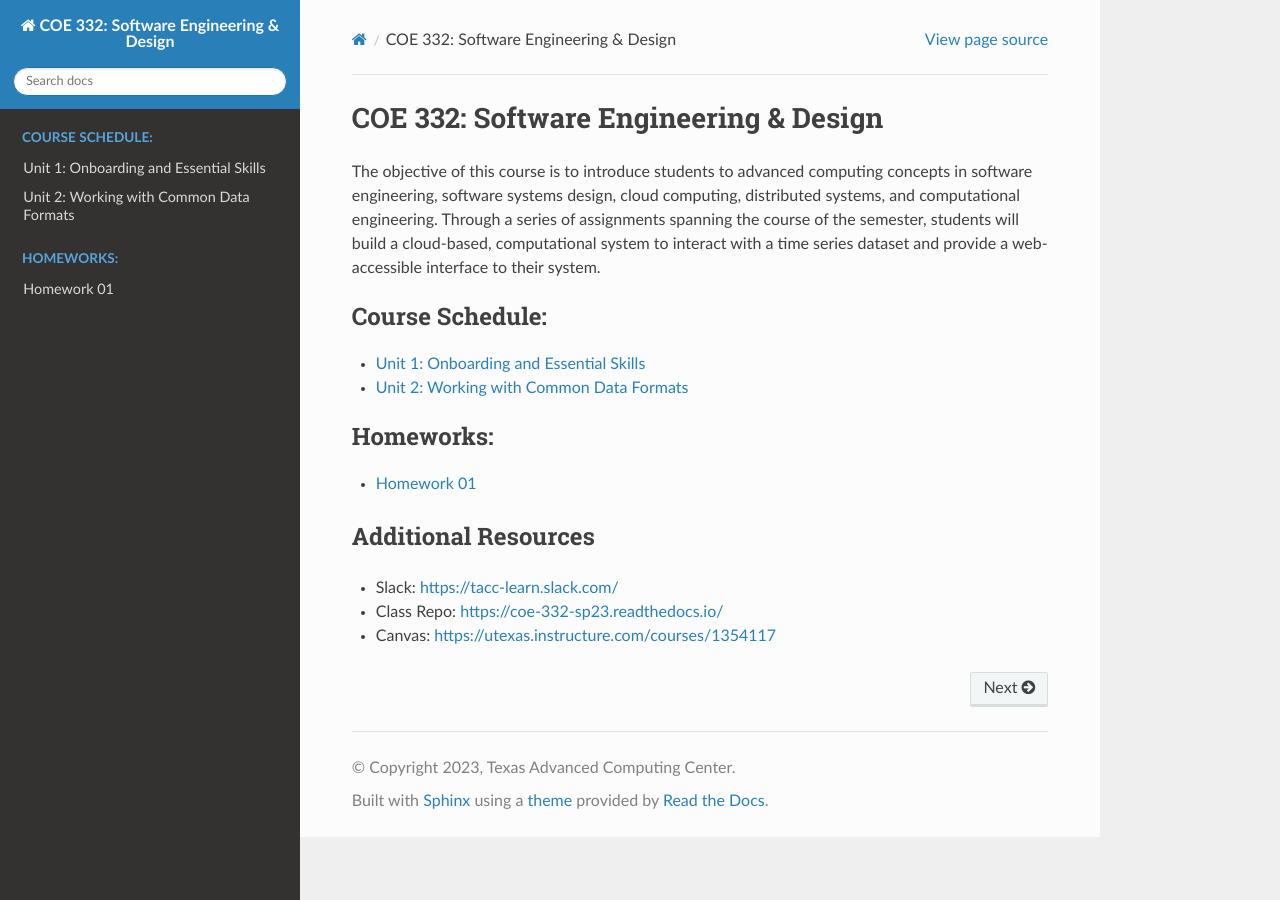
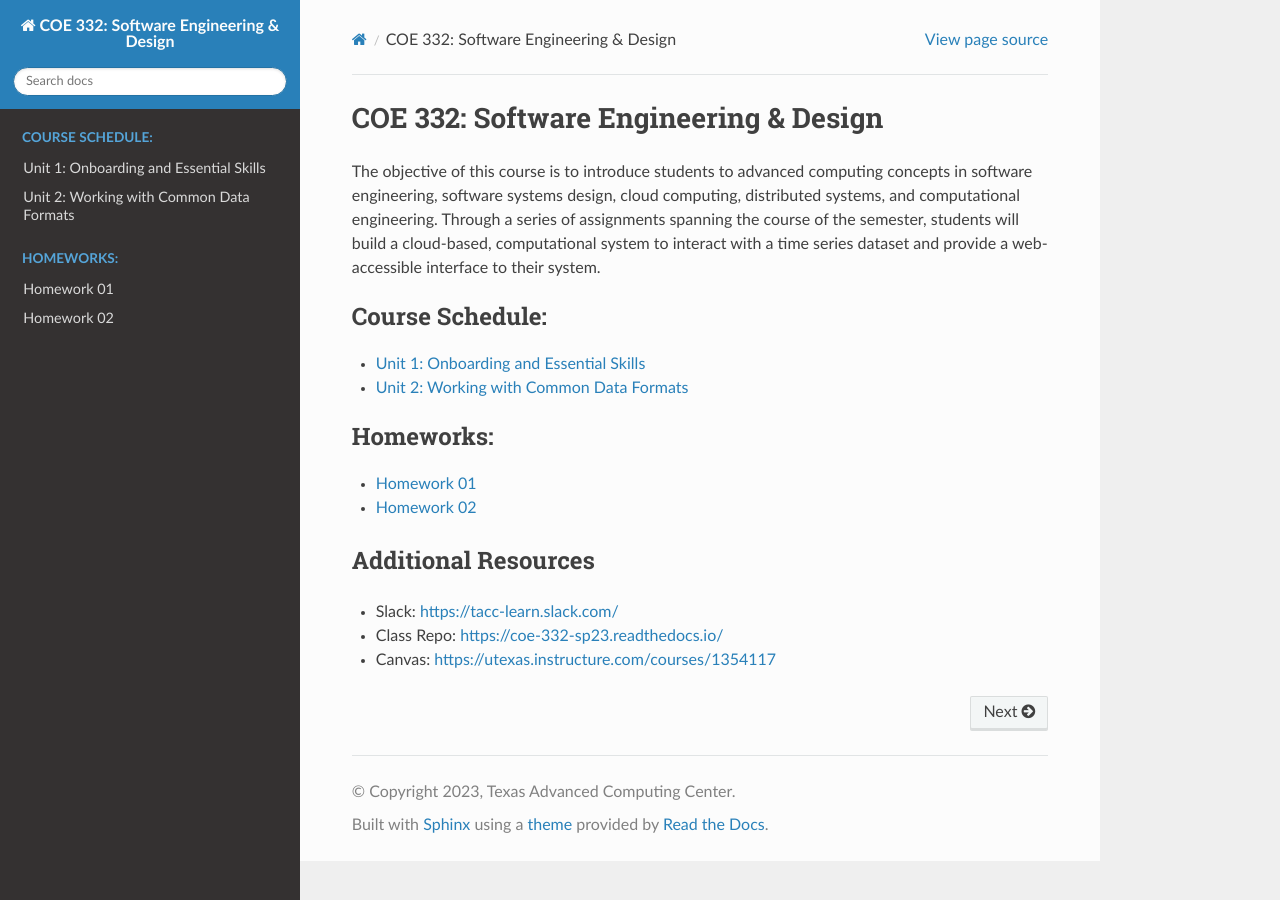
Before and after one commit to TACC/coe-332-sp23, a Sphinx documentation site: the page built from docs/index.rst, in a window 1280 px wide. Built offline with Sphinx 7.4.7 and the Read the Docs theme 2.0.0, drawn with Linux system fonts in a browser that asks for light colours.

Commit message:
added hw2 to index

```diff
--- a/docs/index.rst
+++ b/docs/index.rst
@@ -27,6 +27,7 @@ provide a web-accessible interface to their system.
    :caption: Homeworks:
 
    homework/homework01.rst
+   homework/homework02.rst
 
 
 Additional Resources
```
